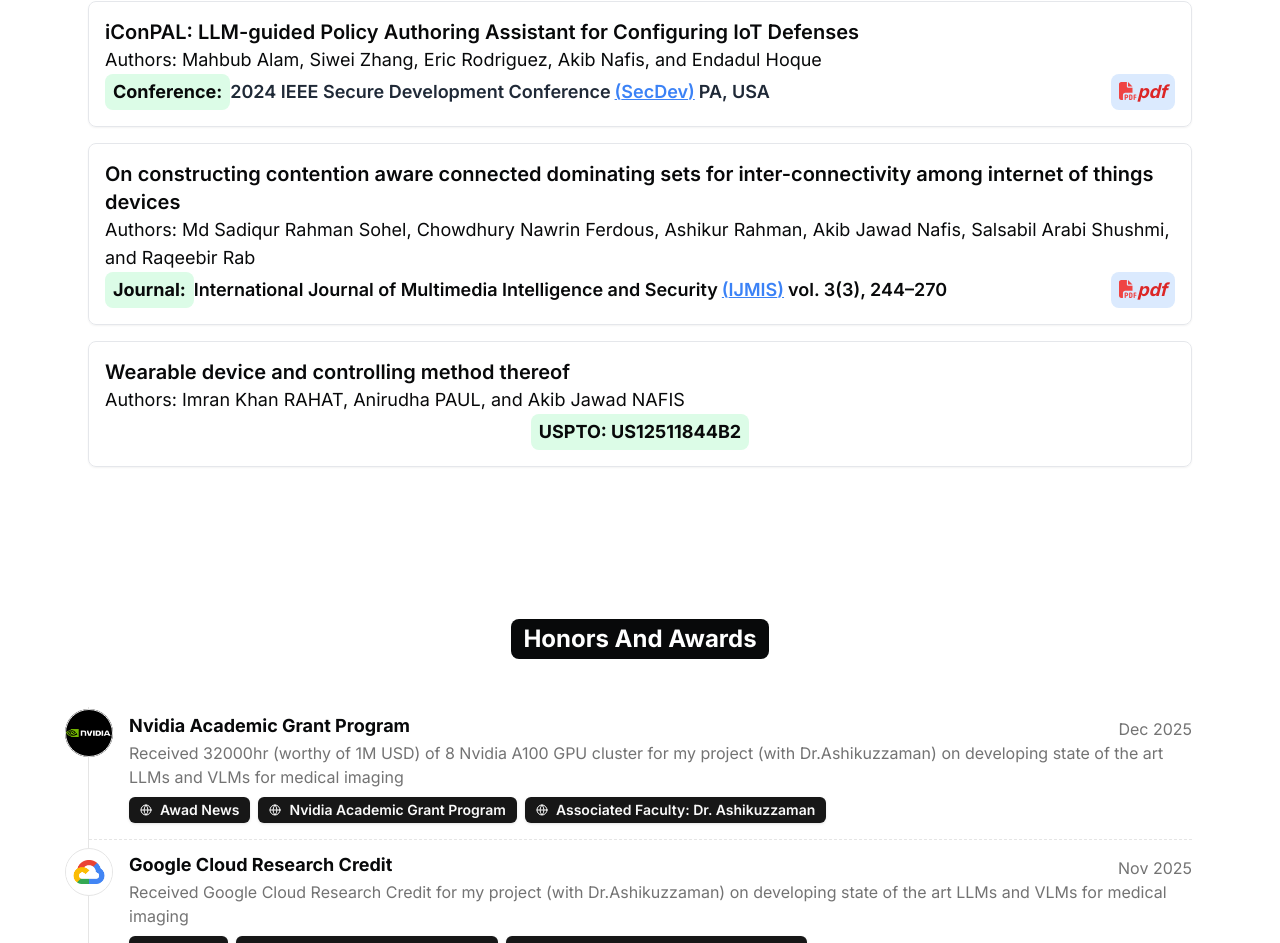
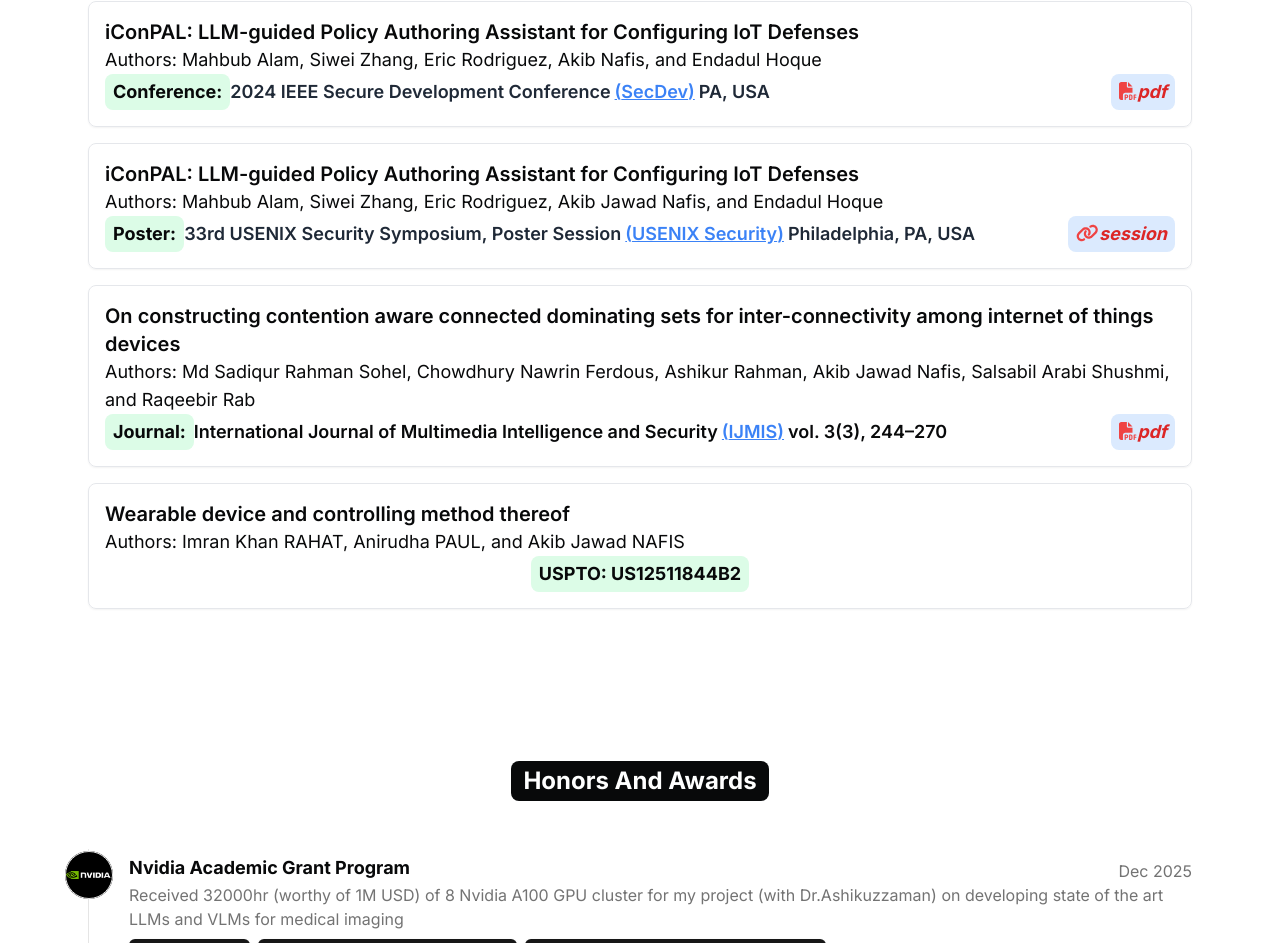
Before and after one commit to akibjawad/akibjawad.github.io, a Next.js app: page / in a window 1280 px wide. Shown: the part 4066-5009 px from the top of the page. Built offline with nearby package versions, Linux system fonts and the light colour scheme.

Commit message:
add poster

```diff
--- a/public/bib.json
+++ b/public/bib.json
@@ -24,6 +24,17 @@
         "links":"https://endadul.github.io/pubs/iconpal-secdev-24.pdf"
     },
     {
+        "type":"Poster",
+        "title":"iConPAL: LLM-guided Policy Authoring Assistant for Configuring IoT Defenses",
+        "authors":"Mahbub Alam, Siwei Zhang, Eric Rodriguez, Akib Jawad Nafis, and Endadul Hoque",
+        "shortname": "USENIX Security",
+        "booktitle":"33rd USENIX Security Symposium, Poster Session",
+        "year":"2024",
+        "location":"Philadelphia, PA, USA",
+        "publink":"https://www.usenix.org/conference/usenixsecurity24",
+        "links":"https://www.usenix.org/conference/usenixsecurity24/poster-session"
+    },
+    {
         "type": "Journal",
         "authors": "Md Sadiqur Rahman Sohel, Chowdhury Nawrin Ferdous, Ashikur Rahman, Akib Jawad Nafis, Salsabil Arabi Shushmi, and Raqeebir Rab",
         "title": "On constructing contention aware connected dominating sets for inter-connectivity among internet of things devices",
--- a/src/components/pub-card.tsx
+++ b/src/components/pub-card.tsx
@@ -1,5 +1,5 @@
 import { FontAwesomeIcon } from '@fortawesome/react-fontawesome';
-import { faFilePdf } from '@fortawesome/free-solid-svg-icons';
+import { faFilePdf, faLink } from '@fortawesome/free-solid-svg-icons';
 import Link from "next/link";
 
 export interface PubCardProps {
@@ -61,6 +61,33 @@ export function PubCard({
       </li>
     );
 
+  } else if (type == 'Poster') {
+    const isPdf = links.toLowerCase().endsWith('.pdf');
+    return (
+      <li key={title}>
+        <div className="border border-gray-200 rounded-lg p-4 shadow-sm my-4">
+          <h1 className="font-semibold text-xl"> {title} </h1>
+          <h2 className="text-lg"> Authors: {authors} </h2>
+          <div className="flex flex-col md:flex-row items-center gap-2 justify-between">
+            <div className="flex flex-col md:flex-row items-center">
+              <span className="bg-green-100 dark:bg-green-900 rounded-lg px-2 py-1 text-lg font-bold">
+                Poster:
+              </span>
+              <h2 className="text-lg font-semibold text-gray-800 dark:text-gray-100">{booktitle}</h2>
+              <Link href={publink} target="_blank" className="text-lg font-semibold text-blue-500 px-1 underline">
+                ({shortname})
+              </Link>
+              <h2 className="text-lg font-semibold text-gray-800 dark:text-gray-100">{location}</h2>
+            </div>
+            <Link href={links} target="_blank" className="bg-blue-100 rounded-lg px-2 py-1 text-lg font-bold transition-colors duration-300 hover:bg-blue-700">
+              <FontAwesomeIcon icon={isPdf ? faFilePdf : faLink} size="1x" className="text-red-500" />
+              <i className="text-red-600">{isPdf ? 'pdf' : 'session'}</i>
+            </Link>
+          </div>
+        </div>
+      </li>
+    );
+
   } else if (type == 'Journal') {
     return (
       <li key={title}>
```
